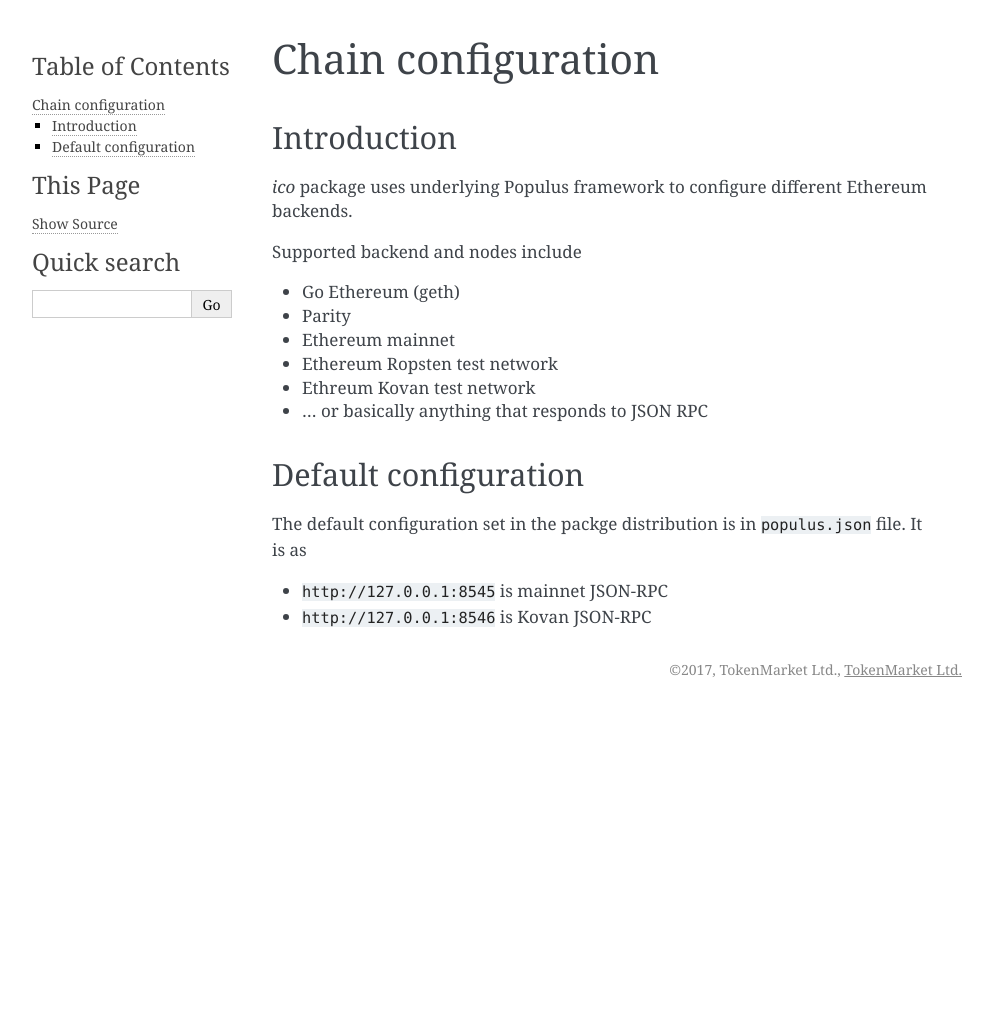
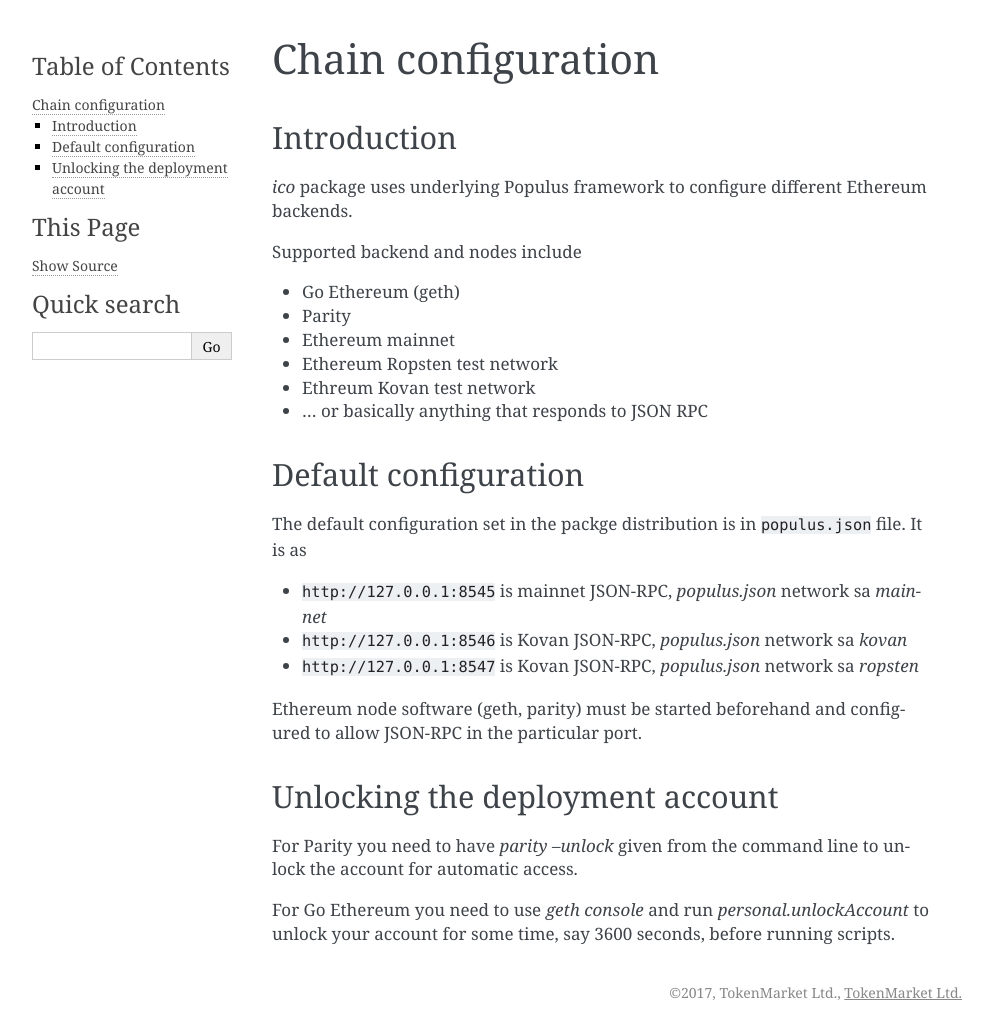
Before and after one commit to TokenMarketNet/smart-contracts, a Sphinx documentation site: the page built from docs/source/chain.rst, in a window 1280 px wide. Shown: the whole page, without its empty margins (148-1141 px from the left). Built offline with Sphinx 7.4.7, drawn with Linux system fonts in a browser that asks for light colours; before the commit the page ends 900 px from its top, so only the background shows below that.

Commit message:
Updated information regarding compiler verification, network configuration.

```diff
--- a/docs/source/chain.rst
+++ b/docs/source/chain.rst
@@ -28,6 +28,17 @@ Default configuration
 
 The default configuration set in the packge distribution is in ``populus.json`` file. It is as
 
-* ``http://127.0.0.1:8545`` is mainnet JSON-RPC
+* ``http://127.0.0.1:8545`` is mainnet JSON-RPC, `populus.json` network sa `mainnet`
 
-* ``http://127.0.0.1:8546`` is Kovan JSON-RPC
+* ``http://127.0.0.1:8546`` is Kovan JSON-RPC, `populus.json` network sa `kovan`
+
+* ``http://127.0.0.1:8547`` is Kovan JSON-RPC, `populus.json` network sa `ropsten`
+
+Ethereum node software (geth, parity) must be started beforehand and configured to allow JSON-RPC in the particular port.
+
+Unlocking the deployment account
+================================
+
+For Parity you need to have `parity --unlock` given from the command line to unlock the account for automatic access.
+
+For Go Ethereum you need to use `geth console` and run `personal.unlockAccount` to unlock your account for some time, say 3600 seconds, before running scripts.
--- a/populus.json
+++ b/populus.json
@@ -57,7 +57,7 @@
         "provider": {
           "class": "web3.providers.rpc.HTTPProvider",
           "settings": {
-            "endpoint_uri": "http://127.0.0.1:8546",
+            "endpoint_uri": "http://127.0.0.1:8547",
             "request_kwargs": {
                 "timeout": 180
             }
@@ -90,7 +90,7 @@
         "provider": {
           "class": "web3.providers.rpc.HTTPProvider",
           "settings": {
-            "endpoint_uri": "http://127.0.0.1:8547",
+            "endpoint_uri": "http://127.0.0.1:8546",
             "request_kwargs": {
                 "timeout": 180
             }
```
Also changed, not shown: 3 other files.
